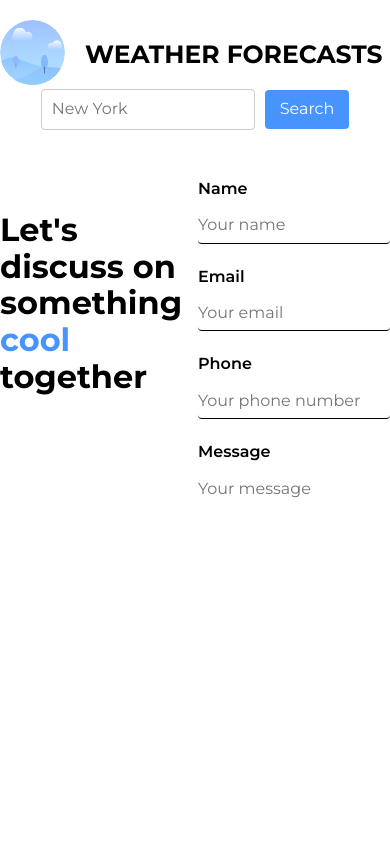
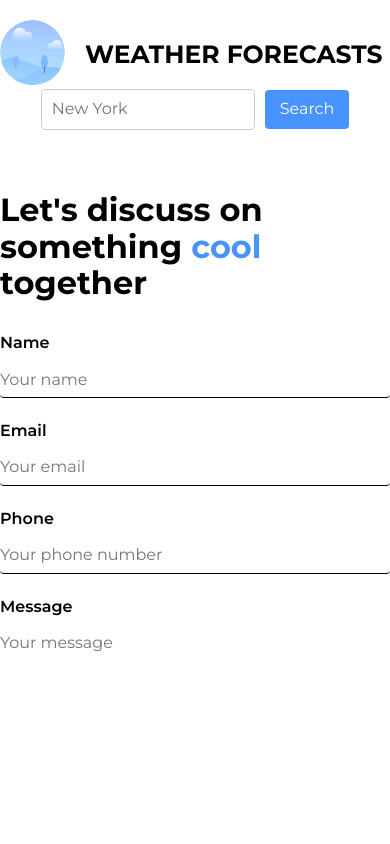
Before and after one commit to Kovaal-mari/react-wether, a React (Vite) app: page /contact-us in a window 390 px wide. Shown: the top 844 px of the page. Built offline with nearby package versions, Linux system fonts and the light colour scheme.

Commit message:
add adaptive

```diff
--- a/src/pages/ContactUs/ContactUs.module.scss
+++ b/src/pages/ContactUs/ContactUs.module.scss
@@ -3,6 +3,9 @@
 .contact {
   display: flex;
   justify-content: space-between;
+  @media screen and (max-width: 768px) {
+    flex-wrap: wrap;
+  }
   .contact_form {
     max-width: 700px;
     width: 100%;
@@ -12,6 +15,10 @@
       display: flex;
       flex-direction: column;
       row-gap: 24px;
+      @media screen and (max-width: 768px) {
+        margin: 0 auto;
+        max-width: 400px;
+      }
     }
   }
 
--- a/src/pages/Home/Home.module.scss
+++ b/src/pages/Home/Home.module.scss
@@ -4,7 +4,7 @@
   display: flex;
   justify-content: space-between;
   margin-bottom: 50px;
-  @include breakpoint(md) {
+  @media screen and (max-width: 768px) {
     flex-wrap: wrap;
   }
 }
--- a/src/pages/Home/components/ThisDay/ThisDay.module.scss
+++ b/src/pages/Home/components/ThisDay/ThisDay.module.scss
@@ -9,7 +9,7 @@
   border-radius: $border-radius;
   margin-right: 10px;
   margin-left: 5px;
-  @include breakpoint(md) {
+  @media screen and (max-width: 768px) {
     margin: 0 auto 15px;
   }
 }
--- a/src/pages/Home/components/ThisDayInfo/ThisDayInfo.module.scss
+++ b/src/pages/Home/components/ThisDayInfo/ThisDayInfo.module.scss
@@ -9,7 +9,7 @@
   box-shadow: $box-shadow;
   border-radius: $border-radius;
   margin-right: 5px;
-  @include breakpoint(md) {
+  @media screen and (max-width: 768px) {
     margin: 0 auto;
     max-width: 700px;
   }
--- a/src/shared/Header/Header.module.scss
+++ b/src/shared/Header/Header.module.scss
@@ -6,7 +6,7 @@
   justify-content: space-between;
   width: 100%;
   margin-bottom: 30px;
-  @include breakpoint(md) {
+  @media screen and (max-width: 768px) {
     flex-wrap: wrap;
   }
 }
@@ -35,8 +35,8 @@
   align-items: center;
   gap: 10px;
   position: relative;
-  @include breakpoint(md) {
-    margin: 0 auto 20px;
+  @media screen and (max-width: 768px) {
+    margin: 0 auto;
   }
 
   input {
--- a/src/styles/variables.scss
+++ b/src/styles/variables.scss
@@ -4,11 +4,3 @@ $border-radius: 20px;
 $primary-color: #4793ff;
 $light-color: #000;
 $basecolor: #939cb0;
-
-@mixin breakpoint($point) {
-  @if $point == md {
-    @media (max-width: 768px) {
-      @content;
-    }
-  }
-}
```
